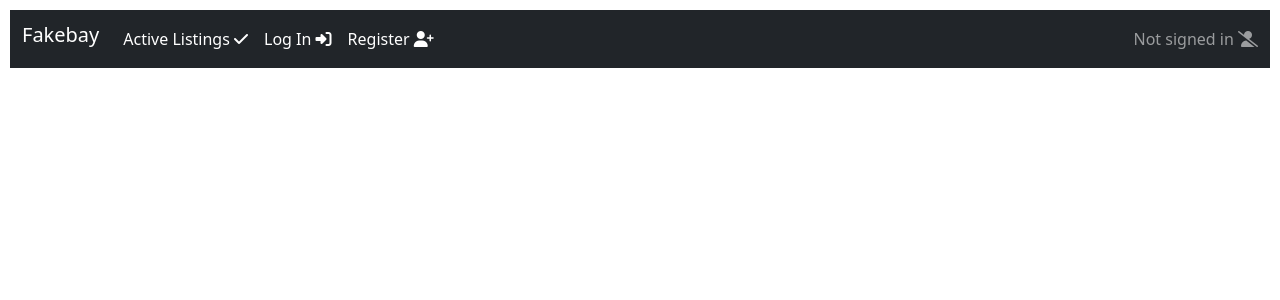
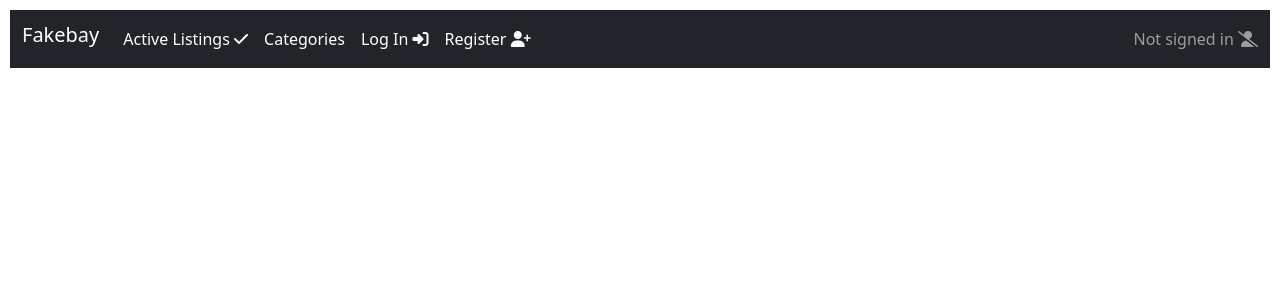
Before and after one commit to Codestronomer/CS50-Commerce-Project, a Django app: page / in a window 1280 px wide. Shown: the top 300 px of the page. Run offline with Django 3.2, Linux system fonts and the light colour scheme; data that the repository does not hold is empty; some libraries are stand-ins or nearby versions.

Commit message:
category page done - most part completed

```diff
--- a/commerce/auctions/templates/auctions/category.html
+++ b/commerce/auctions/templates/auctions/category.html
@@ -11,11 +11,11 @@
         {% if listings %}
             <div class="container">
                 <div class="row">
-                    {% for obj in listings %}
+                {% for obj in listings %}
                     <div class="col-3">
                         <div class="card" style="height:27rem; margin-bottom:15px">
                             <div class="card-img-top">
-                                <img src="{{ obj.image_url }}" alt="" class="img-fluid" style="height:250px; width:100%;/>
+                                <img src="{{ obj.image_url }}" alt="" class="img-fluid" style="height:250px; width:100%;"/>
                             </div>
                             <div class="card-body">
                                 <div class="container">
@@ -27,6 +27,8 @@
                             </div>
                         </div>
                     </div>
+                {% empty %}
+                    <p>No listing for this category.</p>
                 {% endfor %}
                 </div>
             </div>
--- a/commerce/auctions/templates/auctions/layout.html
+++ b/commerce/auctions/templates/auctions/layout.html
@@ -45,6 +45,9 @@
                         <li class="nav-item">
                             <a class="nav-link active" href="{% url 'index' %}">Active Listings <i class="fas fa-check"></i></a>
                         </li>
+                        <li class="nav-item">
+                            <a class="nav-link active" href="{% url 'category_list' %}">Categories</a>
+                        </li>
                         {% if user.is_authenticated %}
                             <li class="nav-item">
                                 <a class="nav-link active" href="{% url 'create_listing' %}">Create Listing <i class="fas fa-plus"></i></a>
--- a/commerce/auctions/urls.py
+++ b/commerce/auctions/urls.py
@@ -15,5 +15,6 @@ urlpatterns = [
     path("watchlist/remove/<int:pk>", views.remove_from_watchlist, name="remove_from_watchlist"),
     path("close_listing/<int:pk>", views.close_auction, name="close_auction"),
     path("comment/add/<int:pk>", views.add_comment, name="add_comment"),
-    path("category/<int:pk>", views.category_view, name="category")
+    path("category/<int:pk>", views.category_view, name="category"),
+    path("categories/", views.category_list, name="category_list"),
 ]
--- a/commerce/auctions/views.py
+++ b/commerce/auctions/views.py
@@ -194,3 +194,8 @@ def category_view(request, pk):
     category_name = Category.objects.get(pk=pk)
     active_listing = AuctionListing.objects.filter(is_closed=False, category=category_name)
     return render(request, 'auctions/category.html', {'listings': active_listing, 'category_name': category_name})
+
+
+def category_list(request):
+    categories = Category.objects.all()
+    return render(request, 'auctions/category_list.html', {"categories": categories})
```
Also changed, not shown: commerce/auctions/templates/auctions/category_list.html (added, +15 -0 lines).
